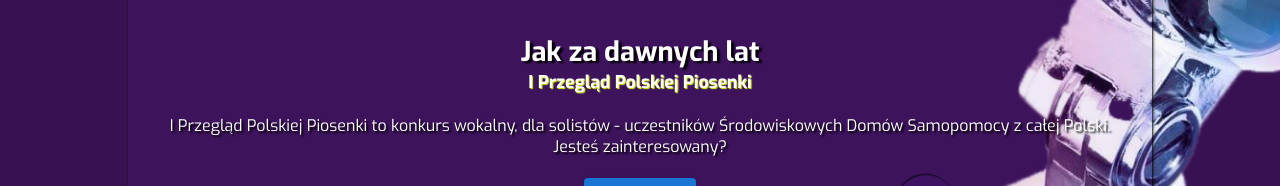
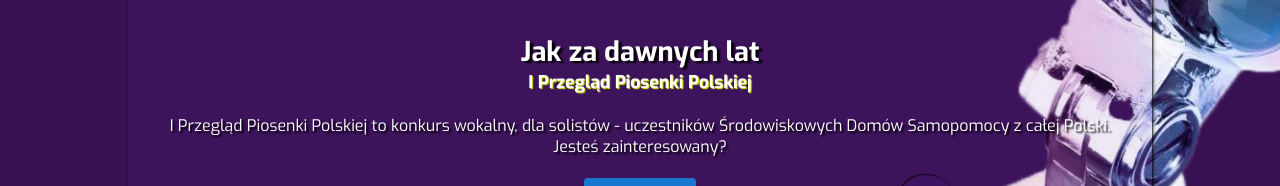
Before and after one commit to mlyn3k/vocalcontestwebsite, a React (Create React App) app: page / in a window 1280 px wide. Shown: the part 291-477 px from the top of the page. Built offline with nearby package versions, Linux system fonts and the light colour scheme.

Commit message:
change name

```diff
--- a/src/App.js
+++ b/src/App.js
@@ -7,10 +7,10 @@ function Invitation() {
       <>
       <img src={logo} className="App-logo" alt="logo" />
       <h1>Jak za dawnych lat</h1>
-      <h2>I Przegląd Polskiej Piosenki</h2>
+      <h2>I Przegląd Piosenki Polskiej</h2>
       <br></br>
       <p>
-        I Przegląd Polskiej Piosenki to konkurs wokalny, dla solistów - uczestników Środowiskowych Domów Samopomocy z całej Polski.
+        I Przegląd Piosenki Polskiej to konkurs wokalny, dla solistów - uczestników Środowiskowych Domów Samopomocy z całej Polski.
       </p>
       <p>Jesteś zainteresowany?</p>
       <br></br>
```
